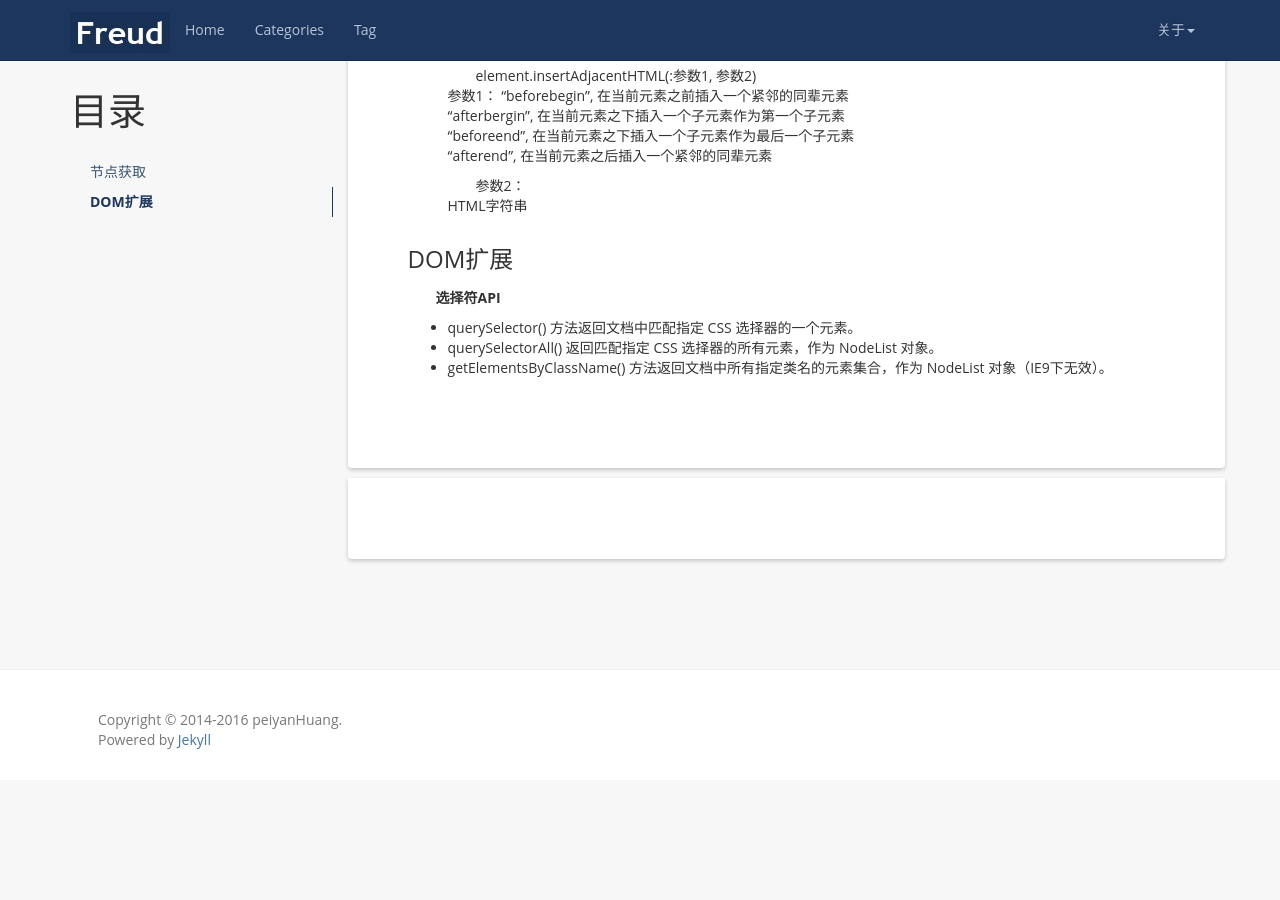
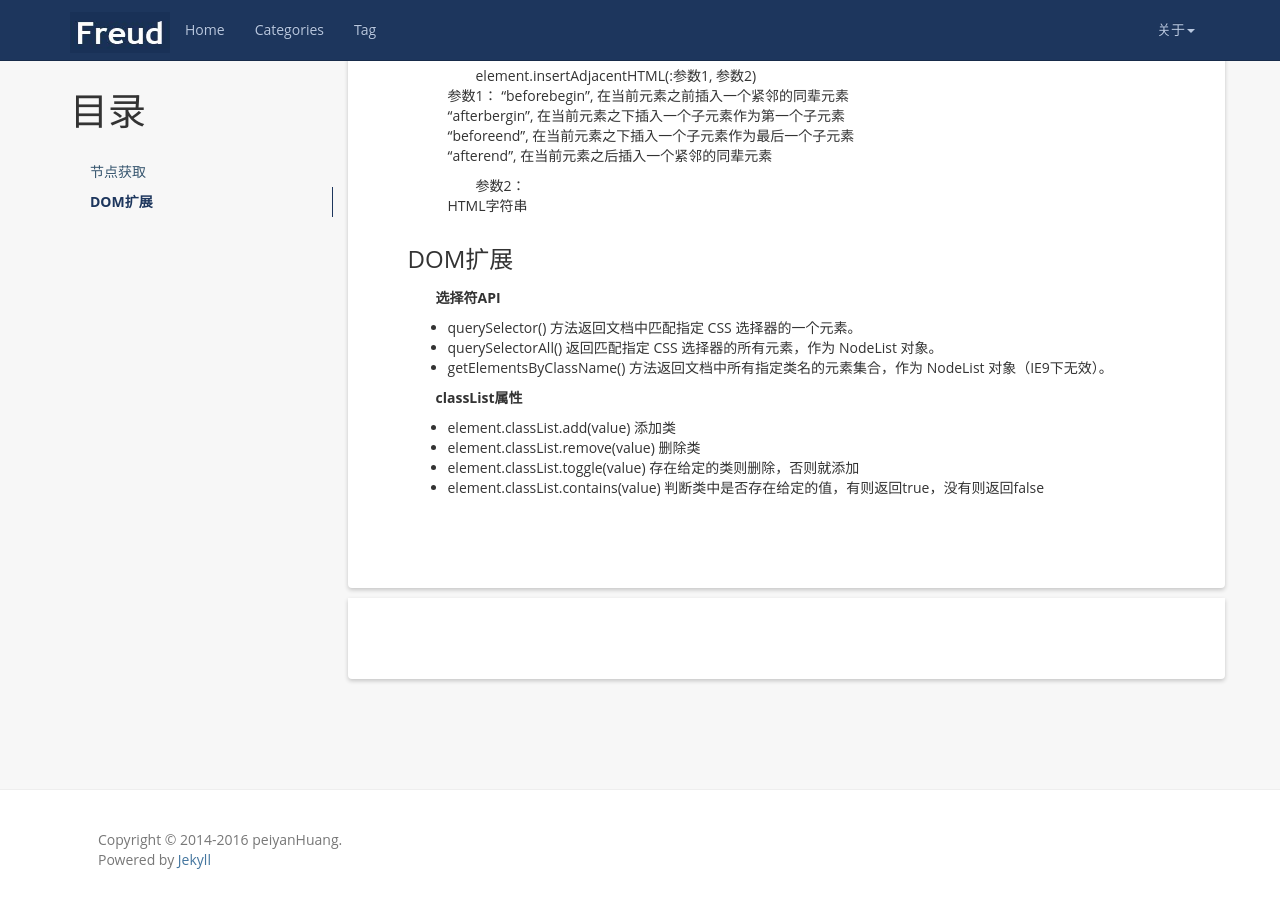
Before and after one commit to peiyanhuang/MyBlog, a Jekyll site: the page built from _posts/2016-10-19-DOM(2).md, in a window 1280 px wide and 900 px high, scrolled down 1550 px. Built offline with Jekyll 4.4.1, drawn with Linux system fonts in a browser that asks for light colours; before the commit the page ends 2330 px from its top, so only the background shows below that.

Commit message:
classList

```diff
--- a/_posts/2016-10-19-DOM(2).md
+++ b/_posts/2016-10-19-DOM(2).md
@@ -95,3 +95,10 @@ tag: JS
  - querySelector()  方法返回文档中匹配指定 CSS 选择器的一个元素。
  -  querySelectorAll()  返回匹配指定 CSS 选择器的所有元素，作为 NodeList 对象。
  -  getElementsByClassName() 方法返回文档中所有指定类名的元素集合，作为 NodeList 对象（IE9下无效）。
+
+**classList属性**
+
+ - element.classList.add(value)  添加类
+ - element.classList.remove(value)  删除类
+ - element.classList.toggle(value)  存在给定的类则删除，否则就添加
+ - element.classList.contains(value)  判断类中是否存在给定的值，有则返回true，没有则返回false
```
